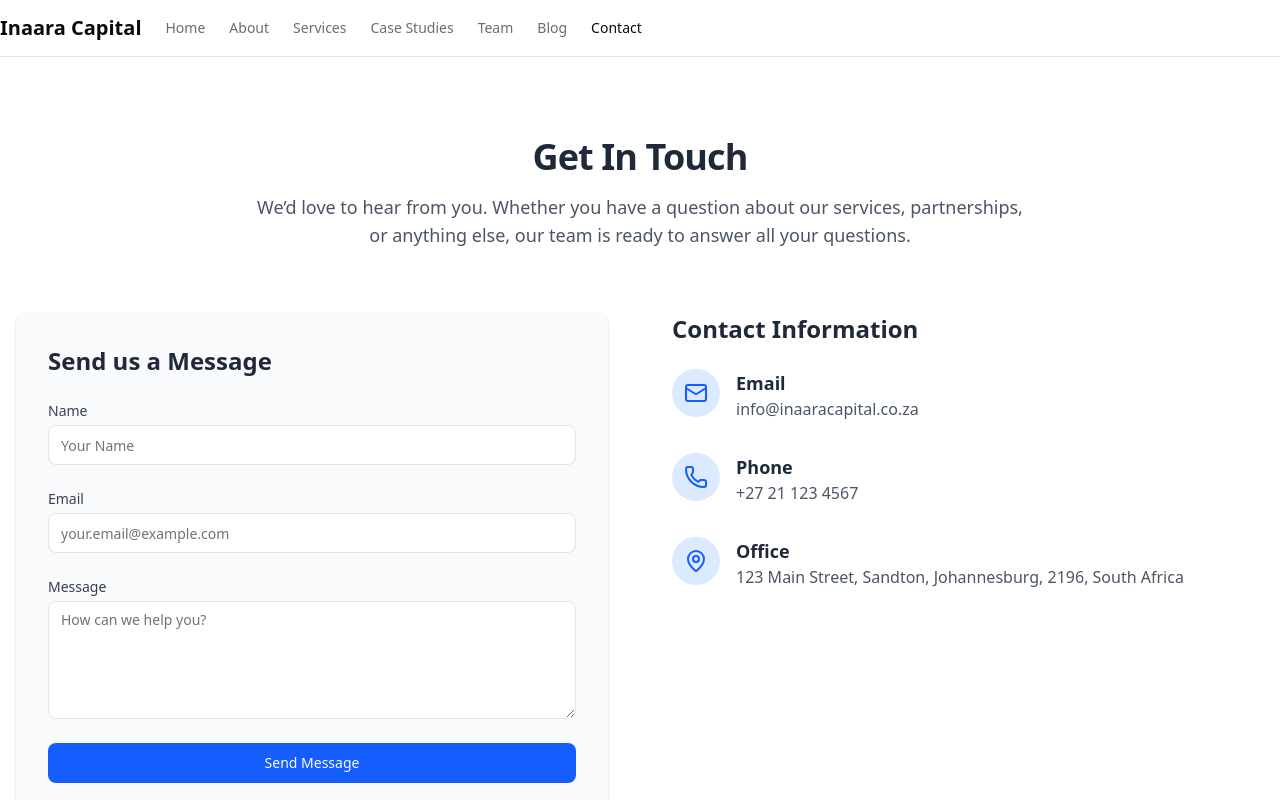
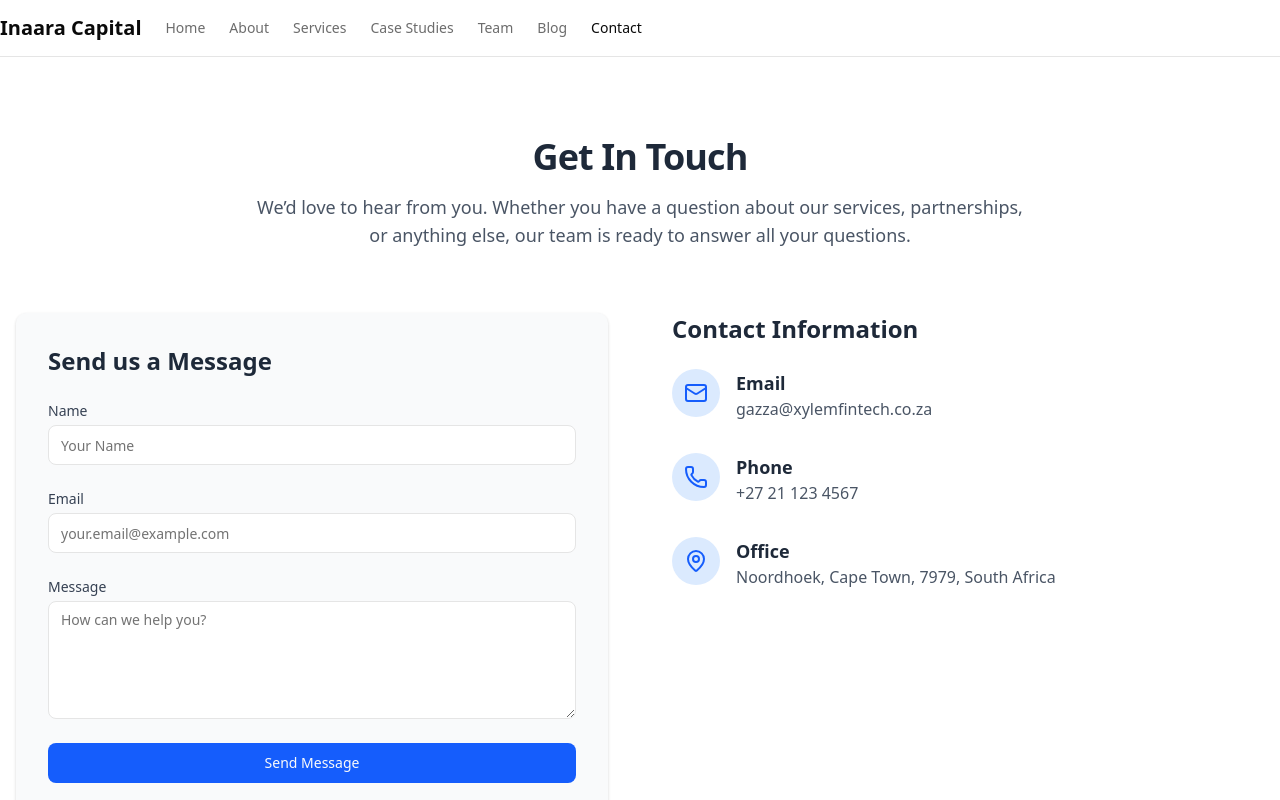
Before and after one commit to GazzaBru/rwa-token-exchange, a React (Vite) app: page /contact in a window 1280 px wide. Shown: the top 800 px of the page. Built offline with nearby package versions, Linux system fonts and the light colour scheme.

Commit message:
Update Contact.tsx

```diff
--- a/src/pages/Contact.tsx
+++ b/src/pages/Contact.tsx
@@ -80,7 +80,7 @@ const Contact = () => {
                 </div>
                 <div>
                     <h3 className='text-lg font-semibold'>Email</h3>
-                    <a href='mailto:info@inaaracapital.co.za' className='text-gray-600 hover:text-blue-600'>info@inaaracapital.co.za</a>
+                    <a href='mailto:gazza@xylemfintech.co.za' className='text-gray-600 hover:text-blue-600'>gazza@xylemfintech.co.za</a>
                 </div>
            </div>
            <div className='flex items-start space-x-4'>
@@ -98,7 +98,7 @@ const Contact = () => {
                 </div>
                 <div>
                     <h3 className='text-lg font-semibold'>Office</h3>
-                    <p className='text-gray-600'>123 Main Street, Sandton, Johannesburg, 2196, South Africa</p>
+                    <p className='text-gray-600'>Noordhoek, Cape Town, 7979, South Africa</p>
                 </div>
            </div>
         </div>
```
